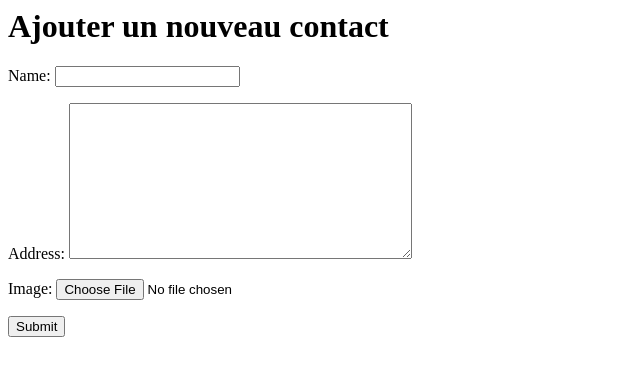
After one commit to Seifeddine-Selmi/django-tuto, a Django app: page /new_contact/ in a window 1280 px wide. The commit adds this page. Shown: the top 376 px of the page, without its empty margins (0-640 px from the left). Run offline with Django 3.2, Linux system fonts and the light colour scheme.

Commit message:
Add forms upload files

```diff
--- a/blog/forms.py
+++ b/blog/forms.py
@@ -27,3 +27,15 @@ class ContactForm(forms.Form):
               self.add_error("message", msg)
 
         return cleaned_data  # N'oublions pas de renvoyer les données si tout est OK
+
+
+class NewContactForm(forms.Form):
+    name = forms.CharField()
+    address = forms.CharField(widget=forms.Textarea)
+    image = forms.ImageField()
+
+
+
+class NewDocumentForm(forms.Form):
+    name = forms.CharField()
+    file = forms.FileField()
--- a/blog/templates/blog/contact.html
+++ b/blog/templates/blog/contact.html
@@ -1,4 +1,4 @@
-{% if envoi %}Votre message a bien été envoyé !{% endif %}
+{% if send %}Votre message a bien été envoyé !{% endif %}
 
 <form action="{% url "contact" %}" method="post">
     {% csrf_token %}
--- a/blog/templates/blog/index.html
+++ b/blog/templates/blog/index.html
@@ -9,6 +9,10 @@
 
         <h1>Bienvenue sur le blog!</h1>
         <p><a href="{% url 'add_article' %}" target="_blank">Ajouter un article</a>
+        <p><a href="{% url 'new_contact' %}" target="_blank">Ajouter un contact</a>
+       <p><a href="{% url 'contact_list' %}" target="_blank">Liste des contacts</a>
+       <p><a href="{% url 'new_document' %}" target="_blank">Ajouter un document</a>
+       <p><a href="{% url 'document_list' %}" target="_blank">Liste des documents</a>
 
 {% for article in articles %}
     <div class="article">
--- /dev/null
+++ b/blog/templates/blog/new_contact.html
@@ -0,0 +1,13 @@
+<h1>Ajouter un nouveau contact</h1>
+
+{% if save %}
+    <p>Ce contact a bien été enregistré.</p>
+{% endif %}
+
+<p>
+    <form method="post" enctype="multipart/form-data" action=".">
+       {% csrf_token %}
+       {{ form.as_p }}
+       <input type="submit"/>
+    </form>
+</p>
--- a/blog/urls.py
+++ b/blog/urls.py
@@ -16,4 +16,8 @@ urlpatterns = [
     url(r'^add_article/$', views.add_article, name='add_article'),
     url(r'^edit_article/(?P<id>\d+)$', views.edit_article, name='edit_article'),
     url(r'^delete_article/(?P<id>\d+)$', views.delete_article, name='delete_article'),
+    url(r'^new_contact/$', views.new_contact, name='new_contact'),
+    url(r'^contact_list/$', views.contact_list, name='contact_list'),
+    url(r'^new_document/$', views.new_document, name='new_document'),
+    url(r'^document_list/$', views.document_list, name='document_list'),
 ]
--- a/blog/views.py
+++ b/blog/views.py
@@ -2,12 +2,12 @@
 from django.shortcuts import render, redirect, get_object_or_404
 from django.http import HttpResponse, Http404, HttpResponseRedirect
 from datetime import datetime
-from blog.models import Article
-from .forms import ContactForm, ArticleForm
+from blog.models import Article, Contact, Document
+from .forms import ContactForm, ArticleForm, NewContactForm, NewDocumentForm
 from django.core.mail import send_mail, BadHeaderError
 
+
 def index(request):
-
 
     articles = Article.objects.all() # Nous sélectionnons tous nos articles
     return render(request, 'blog/index.html', {'articles': articles})
@@ -70,7 +70,7 @@ def contact(request):
         from_email = form.cleaned_data['from_email']
         resend = form.cleaned_data['resend']
 
-        #send = True
+        send = True
         if subject and message and from_email:
            try:
                 send_mail(subject, message, from_email, ['selmi.seifeddine19@gmail.com'])
@@ -109,3 +109,46 @@ def edit_article(request, id):
 def delete_article(request, id):
     get_object_or_404(Article, pk=id).delete()
     return HttpResponseRedirect('/blog/')
+
+
+def new_contact(request):
+    save = False
+    form = NewContactForm(request.POST or None, request.FILES or None)
+    if form.is_valid():
+        contact = Contact()
+        contact.name = form.cleaned_data["name"]
+        contact.address = form.cleaned_data["address"]
+        contact.image = form.cleaned_data["image"]
+        contact.save()
+        save = True
+
+    return render(request, 'blog/new_contact.html', {
+        'form': form,
+        'save': save
+    })
+
+
+def contact_list(request):
+    contacts = Contact.objects.all()
+    return render(request, 'blog/contact_list.html', {'contacts': contacts})
+
+
+def new_document(request):
+    save = False
+    form = NewDocumentForm(request.POST or None, request.FILES or None)
+    if form.is_valid():
+        document = Document()
+        document.name = form.cleaned_data["name"]
+        document.file = form.cleaned_data["file"]
+        document.save()
+        save = True
+
+    return render(request, 'blog/new_document.html', {
+        'form': form,
+        'save': save
+    })
+
+
+def document_list(request):
+    documents = Document.objects.all()
+    return render(request, 'blog/document_list.html', {'documents': documents})
--- a/myapp/settings.py
+++ b/myapp/settings.py
@@ -137,6 +137,9 @@ STATICFILES_DIRS = (
     os.path.join(BASE_DIR, "static"),
 )
 
+MEDIA_URL = "/media/"
+MEDIA_ROOT = os.path.join(BASE_DIR, 'media/')
+
 
 if DEBUG:
     EMAIL_BACKEND = 'django.core.mail.backends.console.EmailBackend'
--- a/myapp/urls.py
+++ b/myapp/urls.py
@@ -15,9 +15,14 @@ Including another URLconf
 """
 from django.contrib import admin
 from django.conf.urls import include, url
+from django.conf.urls.static import static
+from django.conf import settings
 
 urlpatterns = [
     url(r'^admin/', admin.site.urls),
     url(r'^blog/', include('blog.urls')),
-    url(r'^$', include('blog.urls')),
+    url(r'^', include('blog.urls')),
 ]
+
+
+urlpatterns += static(settings.MEDIA_URL, document_root=settings.MEDIA_ROOT)
```
Also changed, not shown: blog/models.py (+20 -0 lines), blog/templates/blog/contact_list.html (added, +9 -0 lines), blog/templates/blog/document_list.html (added, +9 -0 lines), blog/templates/blog/new_document.html (added, +13 -0 lines), blog/migrations/0003_contact.py (added), blog/migrations/0004_document.py (added), blog/migrations/0005_auto_20170215_1326.py (added), media/images/Symfony.png (added), 2 other files.
